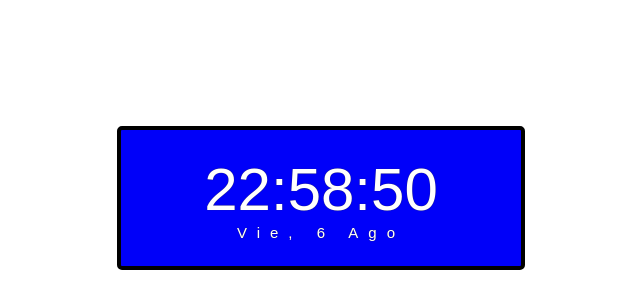
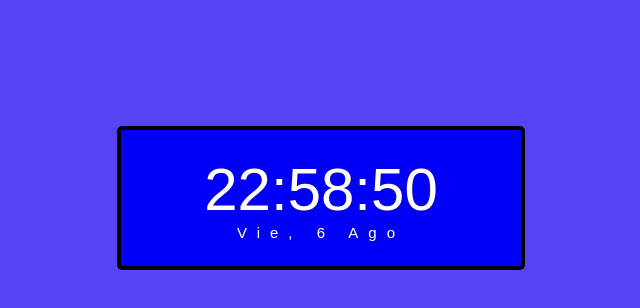
Before and after one commit to GUS70P/Digital-clock, a plain HTML site: page index.html in a window 1280 px wide. Shown: the whole page, without its empty margins (319-959 px from the left). Drawn offline with Linux system fonts and the light colour scheme.

Commit message:
Update estilos.css

```diff
--- a/css/estilos.css
+++ b/css/estilos.css
@@ -20,3 +20,6 @@
 .animar{
     border: rgb(0, 0, 0) 4px solid;
 }
+html {
+    background-color: #5544f3;
+}
```
